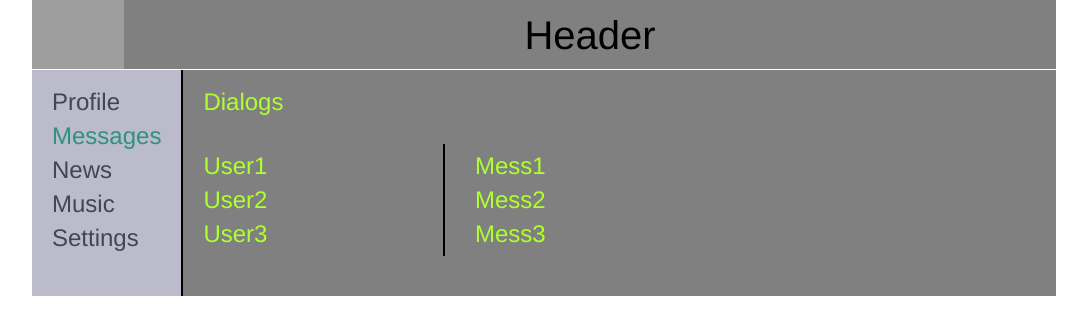
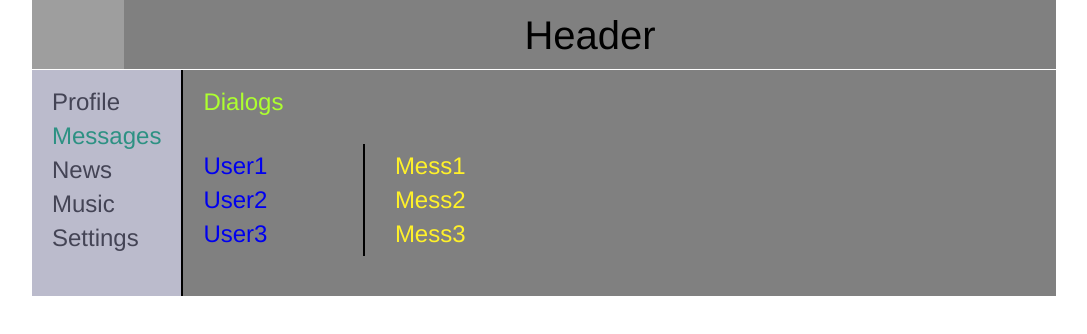
Before and after one commit to nupaT/react2021, a React (Create React App) app: page /Dialogs in a window 1280 px wide. Shown: the top 334 px of the page, without its empty margins (96-1183 px from the left). Built offline with nearby package versions, Linux system fonts and the light colour scheme; grey boxes are pictures that could not be loaded.

Commit message:
add: navlinks to dialogs-users

```diff
--- a/src/components/Content/Dialogs/Dialogs.jsx
+++ b/src/components/Content/Dialogs/Dialogs.jsx
@@ -1,4 +1,5 @@
 import React from 'react';
+import { NavLink } from 'react-router-dom';
 import classes from './Dialogs.module.css';
 
 const Dialogs = (props) => {
@@ -9,14 +10,26 @@ const Dialogs = (props) => {
         </div>
       <div className={classes.mainDialogs}>
         <div className={classes.users}>
-            <div className={classes.list}>User1</div>
-            <div className={classes.list}>User2</div>
-            <div className={classes.list}>User3</div>
+            <div className={`${classes.list} ${classes.user}`}>
+              <NavLink activeClassName={classes.active} to="/Dialogs/User1">User1</NavLink>
+            </div>
+            <div className={`${classes.list} ${classes.user}`}>
+              <NavLink activeClassName={classes.active} to="/Dialogs/User2">User2</NavLink>
+            </div>
+            <div className={`${classes.list} ${classes.user}`}>
+              <NavLink activeClassName={classes.active} to="/Dialogs/User3">User3</NavLink>
+            </div>
         </div>
-        <div className={classes.mess}>
-            <div className={classes.list}>Mess1</div>
-            <div className={classes.list}>Mess2</div>
-            <div className={classes.list}>Mess3</div>
+        <div className={classes.messages}>
+            <div className={`${classes.list} ${classes.mess}`}>
+              Mess1
+            </div>
+            <div className={`${classes.list} ${classes.mess}`}>
+              Mess2
+            </div>
+            <div className={`${classes.list} ${classes.mess}`}>
+              Mess3
+            </div>
         </div>
 
       </div>
--- a/src/components/Content/Dialogs/Dialogs.module.css
+++ b/src/components/Content/Dialogs/Dialogs.module.css
@@ -13,16 +13,30 @@
 }
 
 .users{
-  flex: 1 1 30%;
+  flex: 1 1 20%;
   margin: 0 30px 20px 0;
   padding: 0 30px 0 0;
   border-right: 2px solid black;
 }
 
-.mess{
-  flex: 1 1 70%;
+.messages{
+  flex: 1 1 80%;
 }
 
 .list{
   margin: 10px 0 10px 0;
 }
+
+.user:hover {
+  background-color: aquamarine;
+}
+
+
+.mess {
+  color: rgb(255, 241, 41);
+}
+
+
+.active {
+  color: #f700ff;
+}
```
